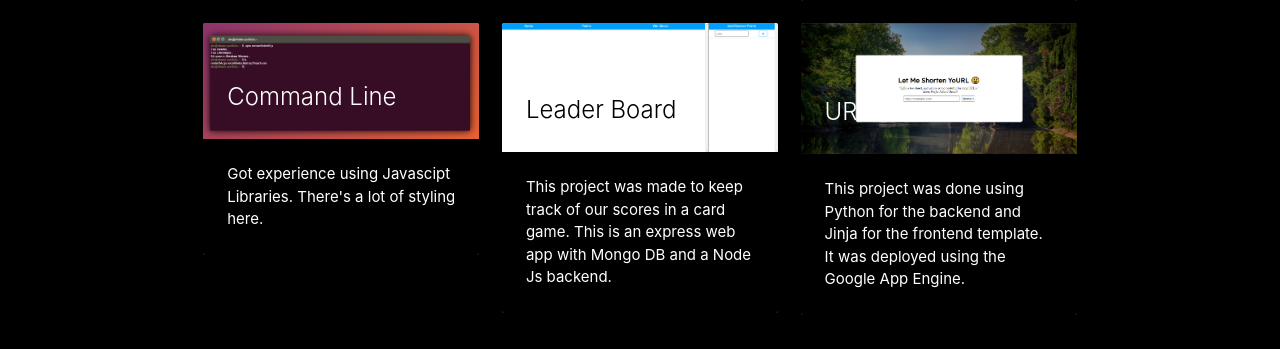
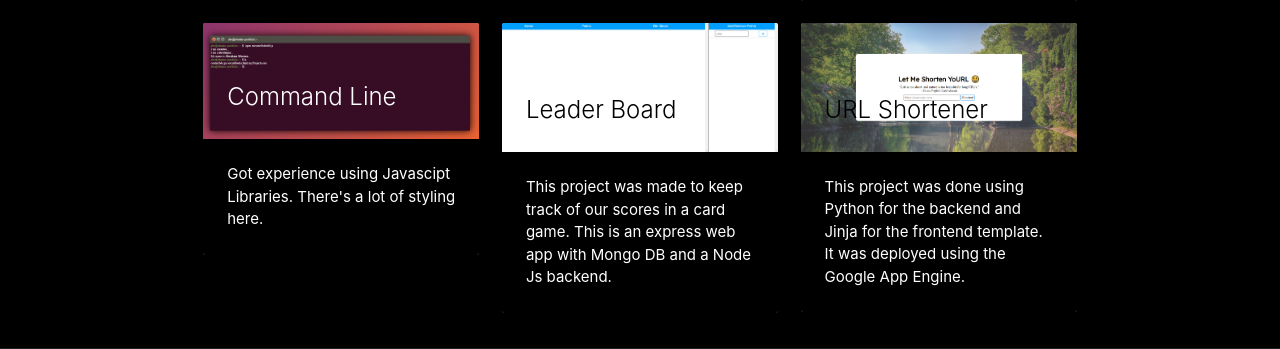
Before and after one commit to TheOneAndOnlyAbe/myPortfolio, a Node server app: page / in a window 1280 px wide. Shown: the part 1924-2273 px from the top of the page. Run offline with Node 20, Linux system fonts and the light colour scheme; some libraries are stand-ins or nearby versions; grey boxes are pictures that could not be loaded.

Commit message:
Changed font color

```diff
--- a/views/home.ejs
+++ b/views/home.ejs
@@ -153,10 +153,8 @@
                         <div class="card">
                             <a target="_blank" href="https://smallyourl.appspot.com/">
                                 <div class="card-image">
-                                  <div class="aLittleVisible">
                                     <img src="images/smallurl.png">
-                                    <span class="card-title">URL Shortener</span>
-                                  </div>
+                                    <span class="color-black card-title">URL Shortener</span>
                                 </div>
                             </a>
                             <div class="card-content">
```
Also changed, not shown: public/images/smallurl.png.
